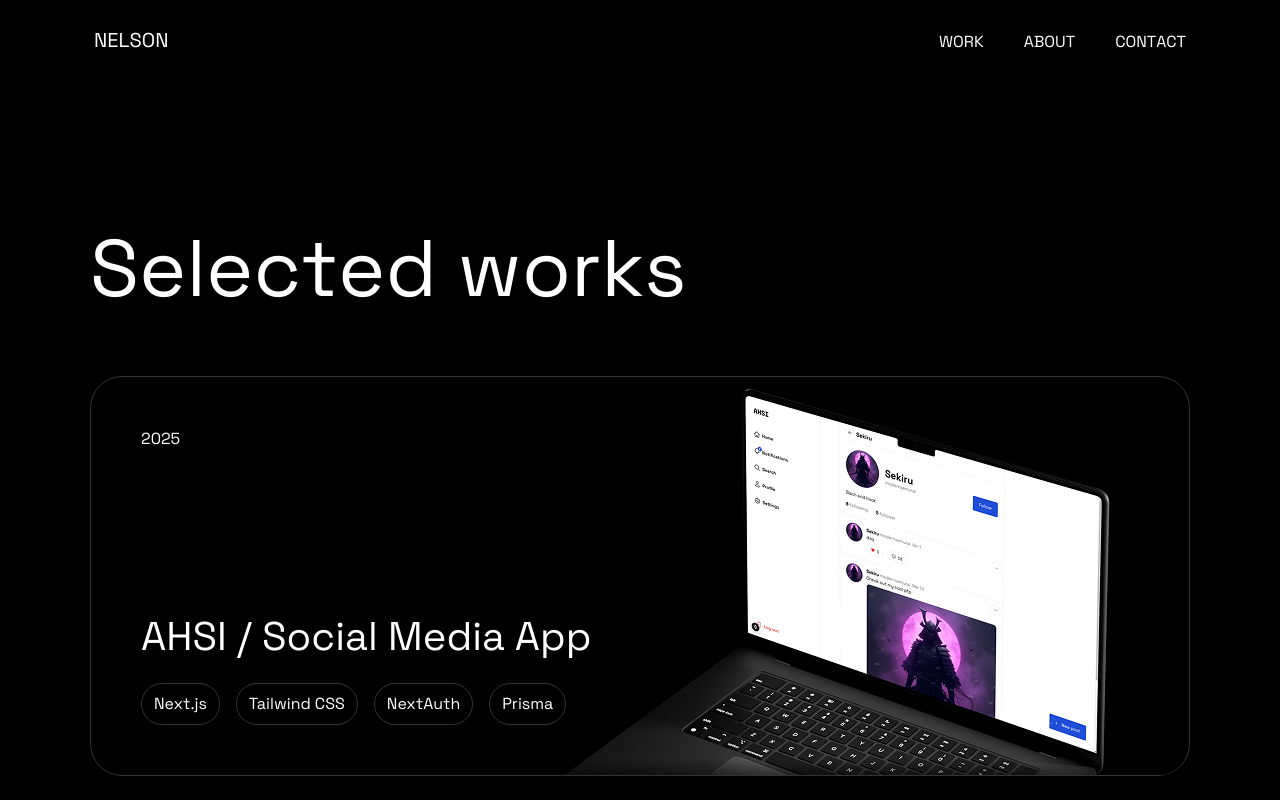
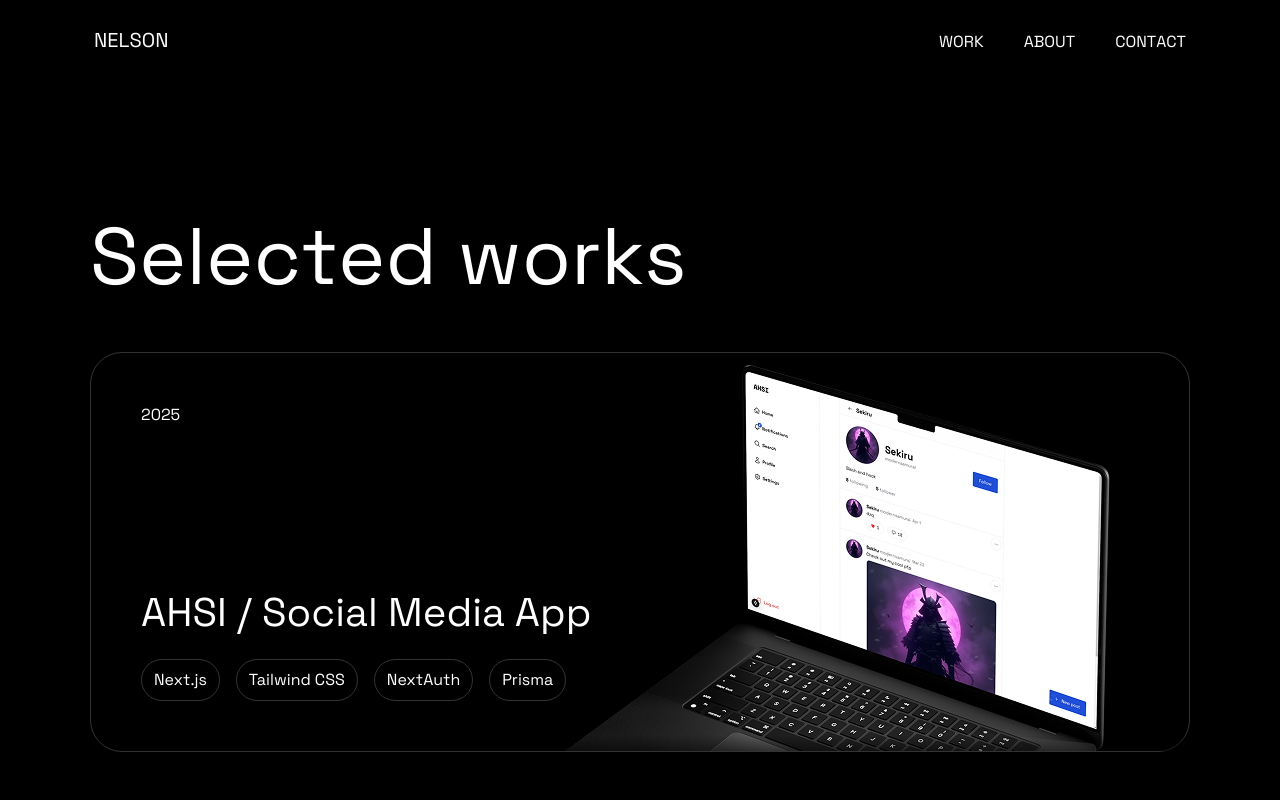
Before and after one commit to nelrnd/portfolio, a Next.js app: page /work in a window 1280 px wide. Shown: the top 800 px of the page. Built offline with nearby package versions, Linux system fonts and the light colour scheme.

Commit message:
Reduce headline line height

```diff
--- a/app/globals.css
+++ b/app/globals.css
@@ -74,6 +74,7 @@ body {
 
   .headline {
     font-size: clamp(2rem, 6.25vw, 5rem);
+    line-height: 120%;
   }
 
   .fluid-headline {
```
